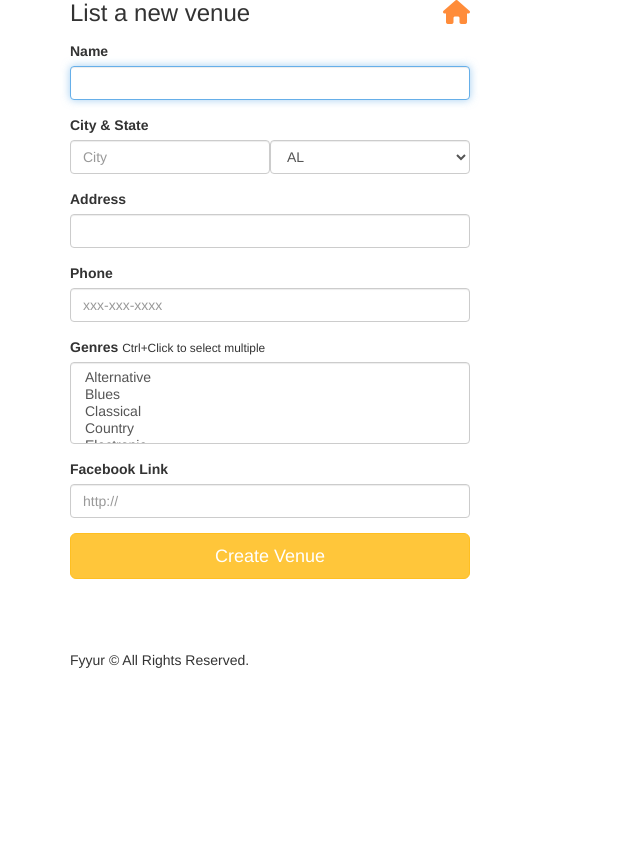
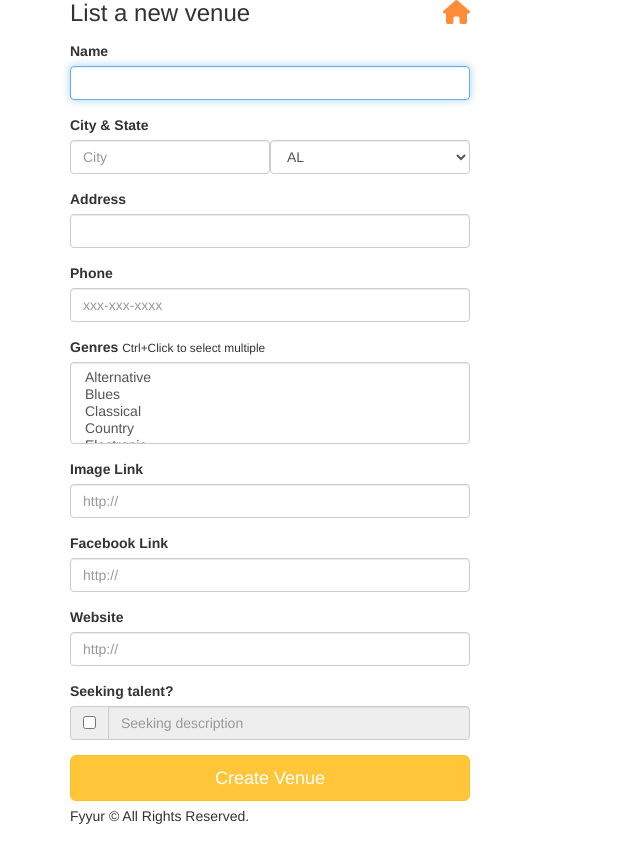
Before and after one commit to osquibb/udacityfsd_01_fyyur, a Flask app: page /venues/create in a window 1280 px wide. Shown: the part 95-956 px from the top of the page, without its empty margins (0-640 px from the left). Before the commit the page ends 763 px from the top, so only its background shows below. Run offline with Flask 2, Linux system fonts and the light colour scheme; some libraries are stand-ins or nearby versions.

Commit message:
new venue DONE

```diff
--- a/app.py
+++ b/app.py
@@ -323,7 +323,7 @@ def create_venue_submission():
       image_link=request.form['image_link'],
       website=request.form['website'],
       seeking_talent=True if 'seeking_talent' in request.form else False,
-      seeking_description=request.form['seeking_description']
+      seeking_description=request.form['seeking_description'] if 'seeking_description' in request.form else ''
     )
     db.session.add(venue)
     db.session.commit()
--- a/forms.py
+++ b/forms.py
@@ -107,10 +107,10 @@ class VenueForm(Form):
         'address', validators=[DataRequired()]
     )
     phone = StringField(
-        'phone'
+        'phone', validators=[DataRequired(), Regexp("^[2-9]\d{2}-\d{3}-\d{4}$", message="Phone number should be in xxx-xxx-xxxx format.")]
     )
     image_link = StringField(
-        'image_link'
+        'image_link', validators=[URL()]
     )
     genres = SelectMultipleField(
         # DONE implement enum restriction
@@ -119,6 +119,15 @@ class VenueForm(Form):
     )
     facebook_link = StringField(
         'facebook_link', validators=[URL()]
+    )
+    website = StringField(
+        'website', validators=[URL()]
+    )
+    seeking_talent = BooleanField(
+        'seeking_talent'
+    )
+    seeking_description = StringField(
+        'seeking_description'
     )
 
 class ArtistForm(Form):
--- a/templates/forms/new_venue.html
+++ b/templates/forms/new_venue.html
@@ -33,9 +33,28 @@
         {{ form.genres(class_ = 'form-control', placeholder='Genres, separated by commas', autofocus = true) }}
       </div>
       <div class="form-group">
-          <label for="genres">Facebook Link</label>
+        <label for="image_link">Image Link</label>
+        {{ form.image_link(class_ = 'form-control', placeholder='http://', autofocus = true) }}
+      </div>
+      <div class="form-group">
+          <label for="facebook_link">Facebook Link</label>
           {{ form.facebook_link(class_ = 'form-control', placeholder='http://', autofocus = true) }}
+      </div>
+      <div class="form-group">
+        <label for="website">Website</label>
+        {{ form.website(class_ = 'form-control', placeholder='http://', autofocus = true) }}
+      </div>
+      <div class="form-group">
+        <label for="seeking_description">Seeking talent?</label>
+        <div class = "input-group">
+          <span class = "input-group-addon"
+                onchange="document.getElementById('seeking_description').disabled =
+                !document.getElementById('seeking_talent').checked;">
+            {{ form.seeking_talent(id='seeking_talent', autofocus = true) }}
+          </span>
+          {{ form.seeking_description(class_ = 'form-control', id='seeking_description', disabled=True, placeholder='Seeking description', autofocus = true) }}
         </div>
+      </div>
       <input type="submit" value="Create Venue" class="btn btn-primary btn-lg btn-block">
     </form>
   </div>
```
